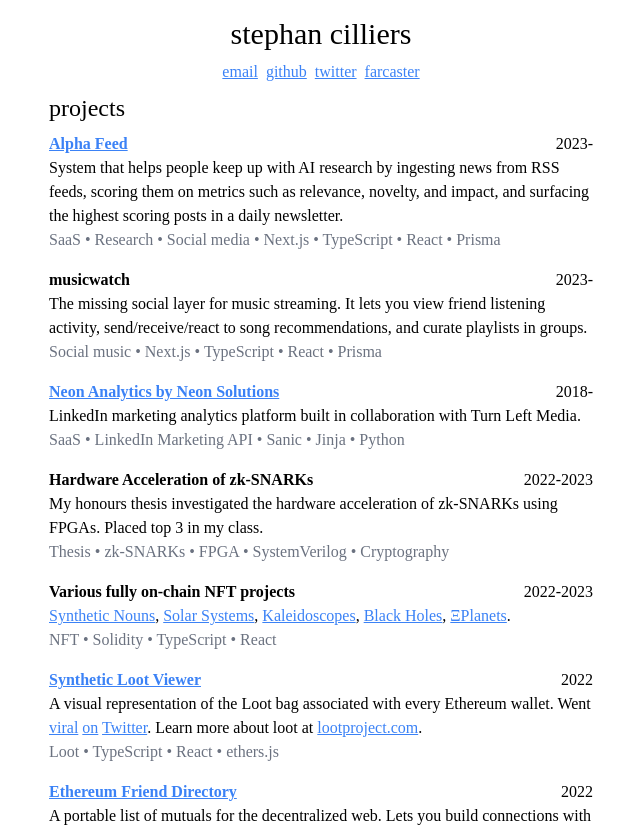
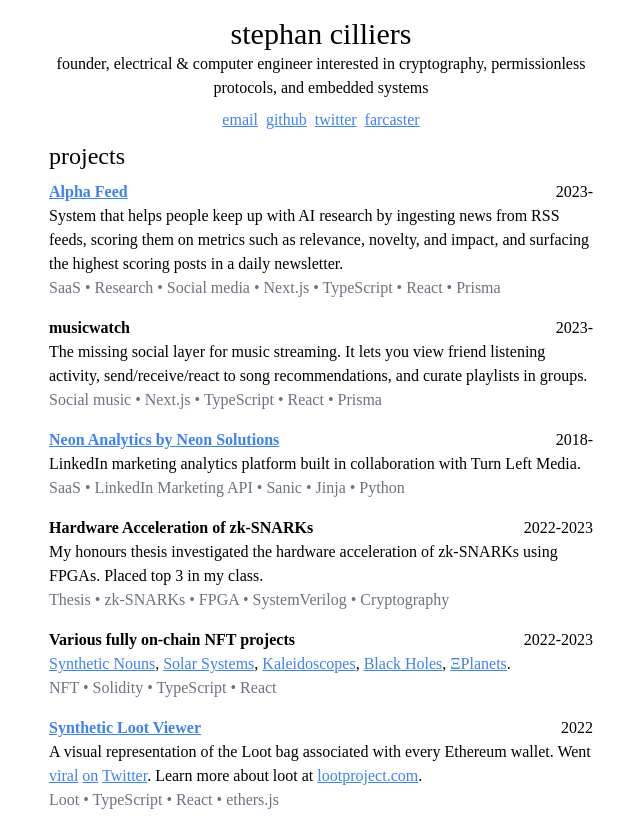
Before and after one commit to stephancill/portfolio-next, a Next.js app: page / in a window 1280 px wide. Shown: the top 827 px of the page, without its empty margins (319-959 px from the left). Built offline with nearby package versions, Linux system fonts and the light colour scheme.

Commit message:
Add short bio

```diff
--- a/pages/index.tsx
+++ b/pages/index.tsx
@@ -12,13 +12,19 @@ const Home: NextPage = () => {
         <title>Stephan Cilliers</title>
         <meta
           name="description"
-          content="wannabe cypherpunk. interested in permissionless protocols, cryptography, embedded systems."
+          content="electrical & computer engineering graduate interested in cryptography, permissionless protocols, and embedded
+          systems"
         />
         {/* <link rel="icon" href="/favicon.ico" /> */}
       </Head>
 
       <main className="max-w-xl p-4">
         <h1 className="flex justify-center text-3xl">stephan cilliers</h1>
+
+        <div className="flex justify-center text-center">
+          founder, electrical & computer engineer interested in cryptography, permissionless protocols, and embedded
+          systems
+        </div>
 
         <div className="flex p-1 justify-center">
           <a
```
